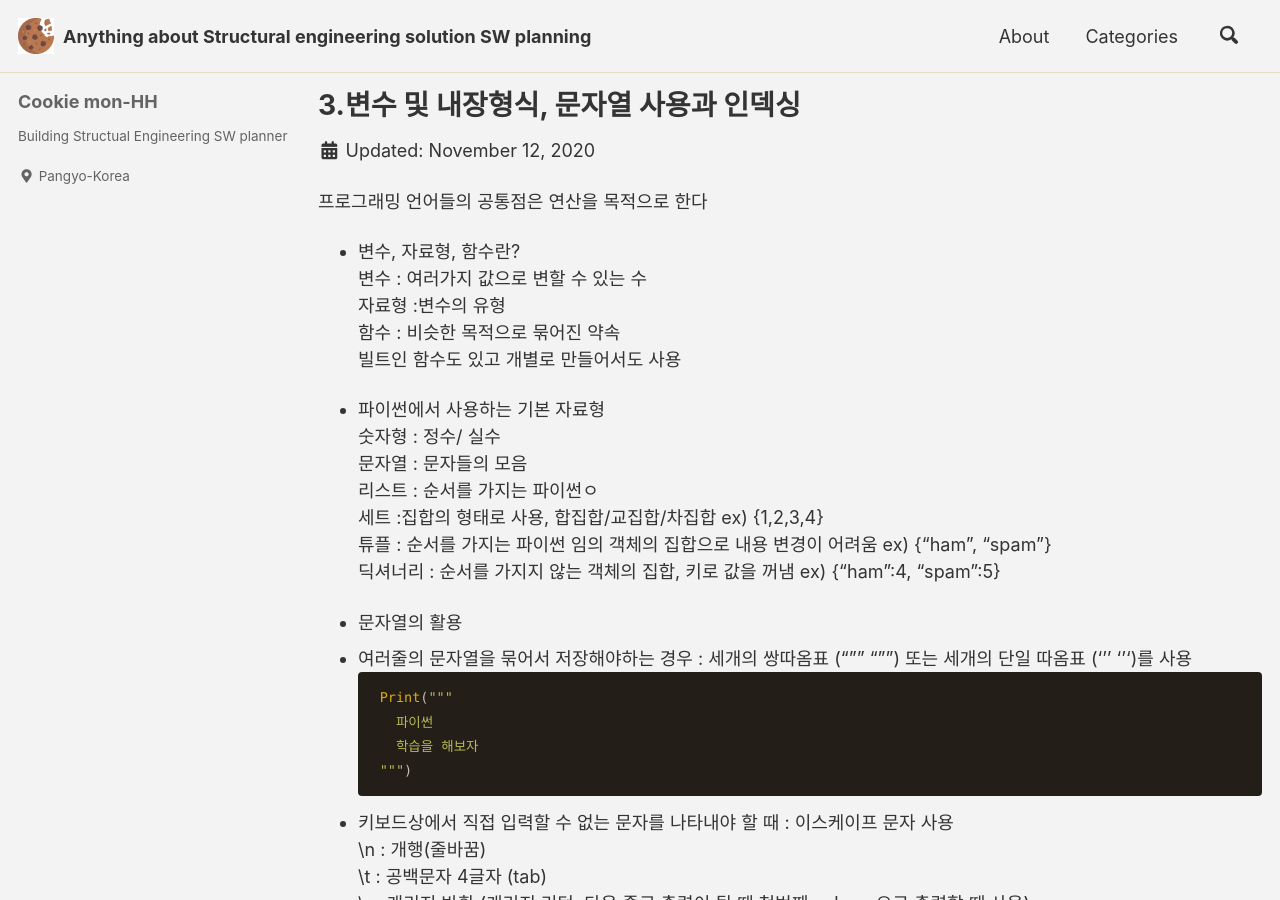
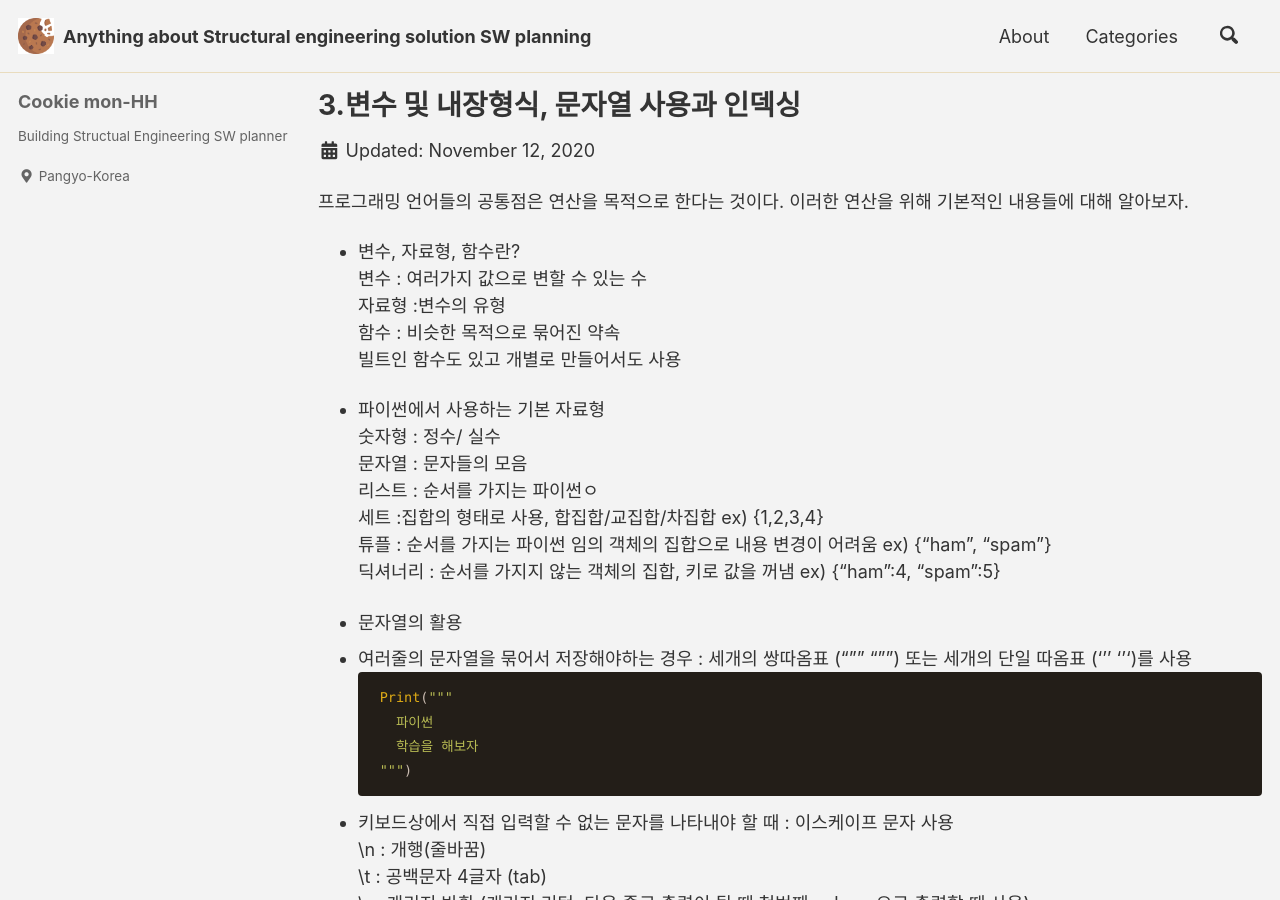
Before and after one commit to CookieMon-HH/cookiemon-hh.github.io, a Jekyll site: the page built from _posts/2020-11-12-3 3.변수 및 내장형식, 문자열 사용과 인덱싱.md, in a window 1280 px wide and 900 px high. Built offline with Jekyll 4.4.1, drawn with Linux system fonts in a browser that asks for light colours; cached includes are drawn as plain includes; a script that is not in the unit is left out; comment, search, counter and statistics services are not loaded.

Commit message:
Update 2020-11-12-3 3.변수 및 내장형식, 문자열 사용과 인덱싱.md

```diff
--- a/_posts/2020-11-12-3 3.변수 및 내장형식, 문자열 사용과 인덱싱.md
+++ b/_posts/2020-11-12-3 3.변수 및 내장형식, 문자열 사용과 인덱싱.md
@@ -8,7 +8,7 @@ date : 2020-11-12
 ---
 
 
-프로그래밍 언어들의 공통점은 연산을 목적으로 한다
+프로그래밍 언어들의 공통점은 연산을 목적으로 한다는 것이다. 이러한 연산을 위해 기본적인 내용들에 대해 알아보자.
 
 - 변수, 자료형, 함수란?
 변수 : 여러가지 값으로 변할 수 있는 수
```
